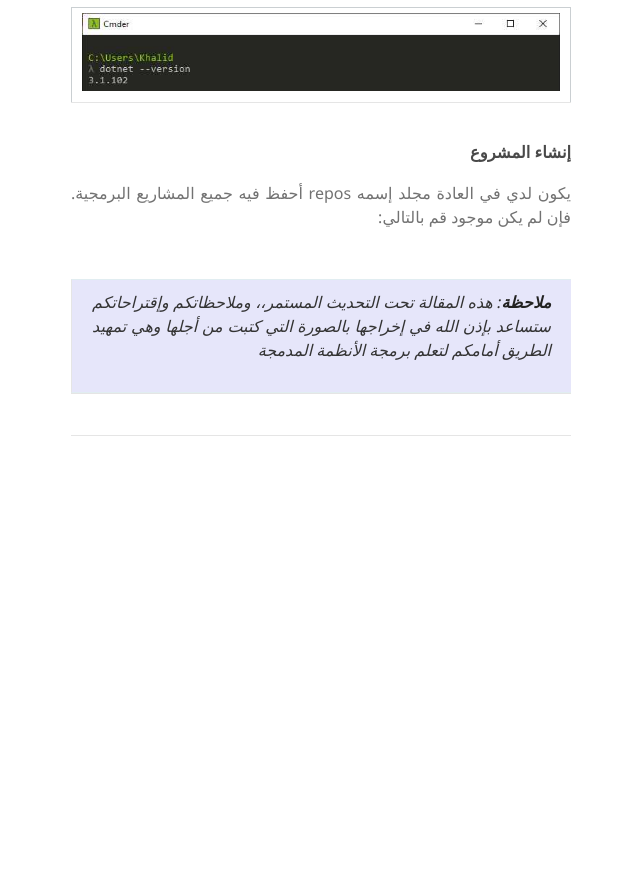
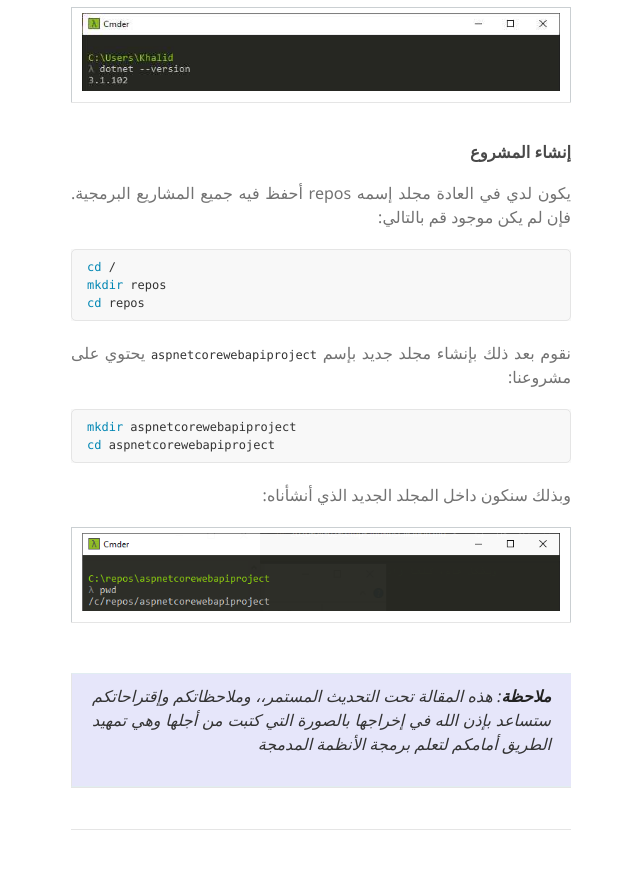
Before and after one commit to alhabish/aspnetcorewebapi-course, a Jekyll site: the page built from _posts/2020-04-02-setup-and-installation.md, in a window 1280 px wide and 900 px high, scrolled down 1376 px. Shown: the top 869 px of the window, without its empty margins (139-779 px from the left). Built offline with Jekyll 4.4.1, drawn with Linux system fonts in a browser that asks for light colours; comment, search, counter and statistics services are not loaded; before the commit the page ends 1903 px from its top, so only the background shows below that.

Commit message:
Adds pwd.png

````diff
--- a/_posts/2020-04-02-setup-and-installation.md
+++ b/_posts/2020-04-02-setup-and-installation.md
@@ -48,6 +48,25 @@ dotnet --version
 
 يكون لدي في العادة مجلد إسمه repos أحفظ فيه جميع المشاريع البرمجية. فإن لم يكن موجود قم بالتالي:
 
+```bash
+cd /
+mkdir repos
+cd repos
+```
+
+نقوم بعد ذلك بإنشاء مجلد جديد بإسم `aspnetcorewebapiproject` يحتوي على مشروعنا:
+
+
+```bash
+mkdir aspnetcorewebapiproject
+cd aspnetcorewebapiproject
+```
+
+وبذلك سنكون داخل المجلد الجديد الذي أنشأناه:
+
+{% include image.html url="assets/files/article_01/pwd.png" border="1" %}
+
+
 
 <!---
 
````
Also changed, not shown: assets/files/article_01/pwd.png (added).
